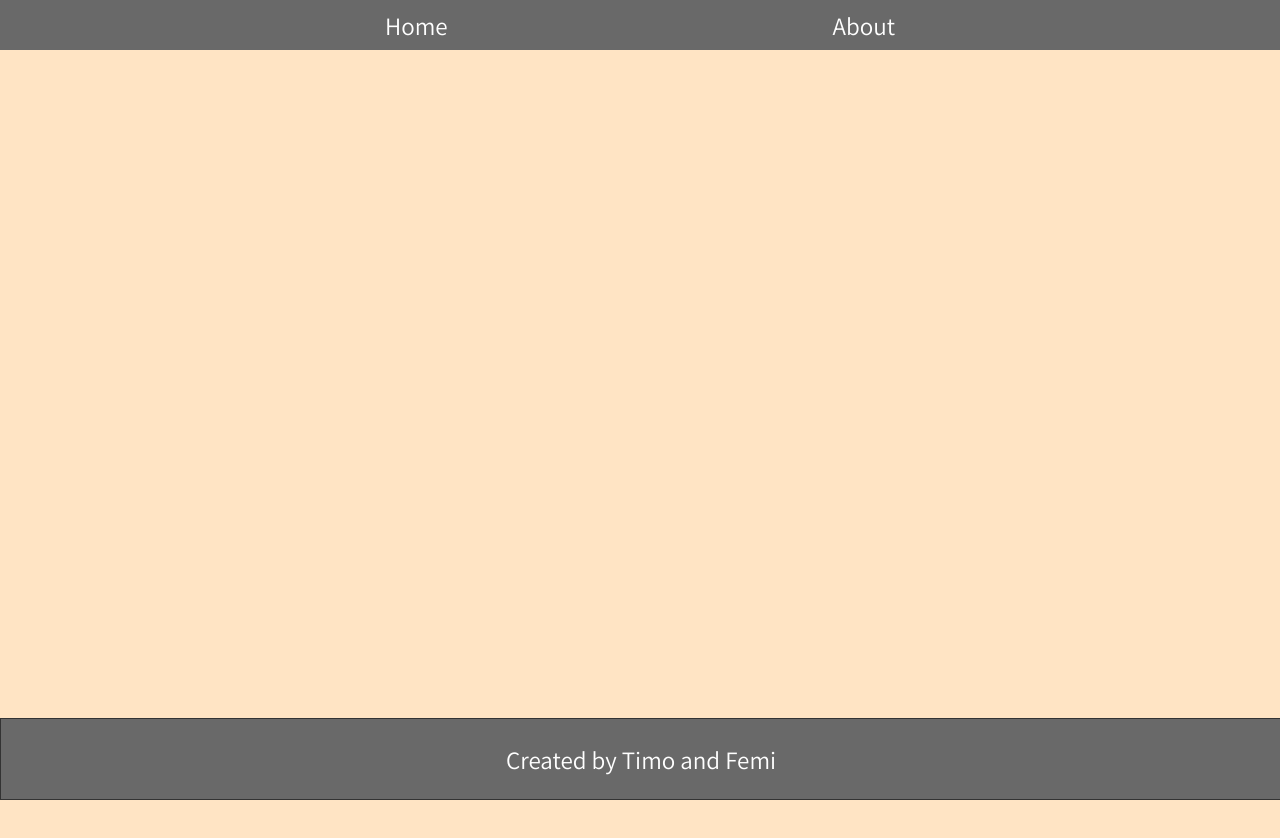
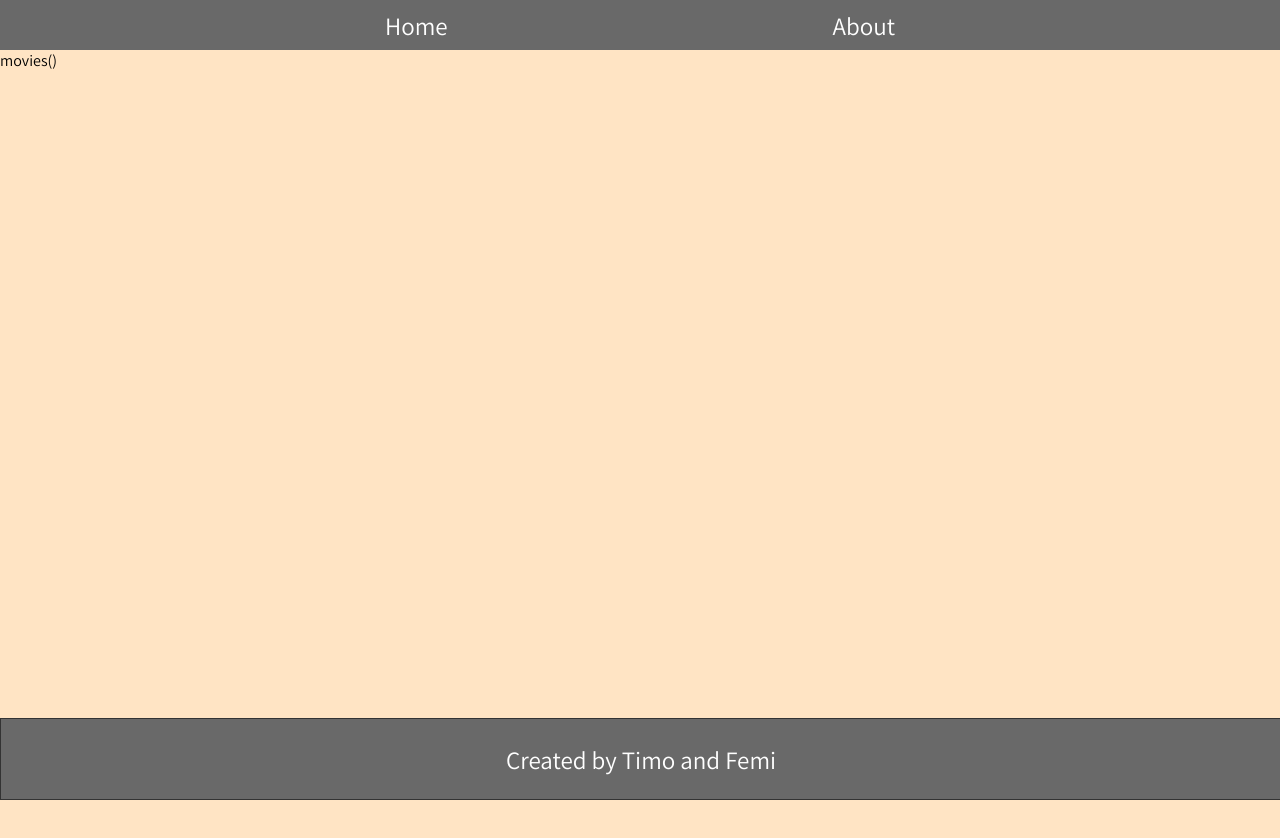
Before and after one commit to Timowest12/JS-capstone, a website built with webpack: page src/index.html in a window 1280 px wide. Built offline with nearby package versions, Linux system fonts and the light colour scheme; no server answers.

Commit message:
Add counter fix

```diff
--- a/src/index.html
+++ b/src/index.html
@@ -19,7 +19,7 @@
        <div class="modal">
            <h2 class='modalidoutput'></h2>
        </div>
-       <h2 class='counter'></h2>
+       <span>movies(<span class='counter'></span>)</span>
         <div class="container">
         <div class="showslist"></div>
     </div>
```
